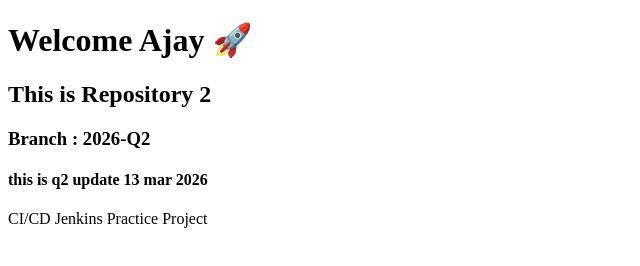
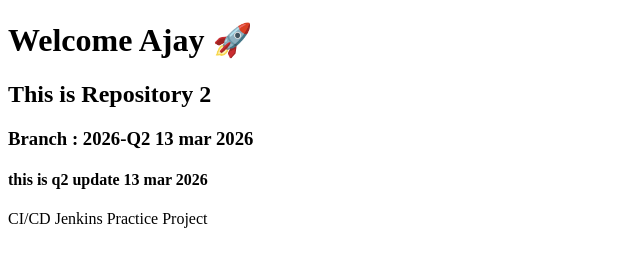
Before and after one commit to ashinde222/repo-2026-Q2, a plain HTML site: page index.html in a window 1280 px wide. Shown: the whole page, without its empty margins (0-640 px from the left). Drawn offline with Linux system fonts and the light colour scheme.

Commit message:
Update index.html

```diff
--- a/index.html
+++ b/index.html
@@ -8,7 +8,7 @@
 
 <h1>Welcome Ajay 🚀</h1>
 <h2>This is Repository 2</h2>
-<h3>Branch : 2026-Q2</h3>
+<h3>Branch : 2026-Q2 13 mar 2026</h3>
   <h4>this is q2 update 13 mar 2026</h4>
 
 <p>CI/CD Jenkins Practice Project</p>
```
